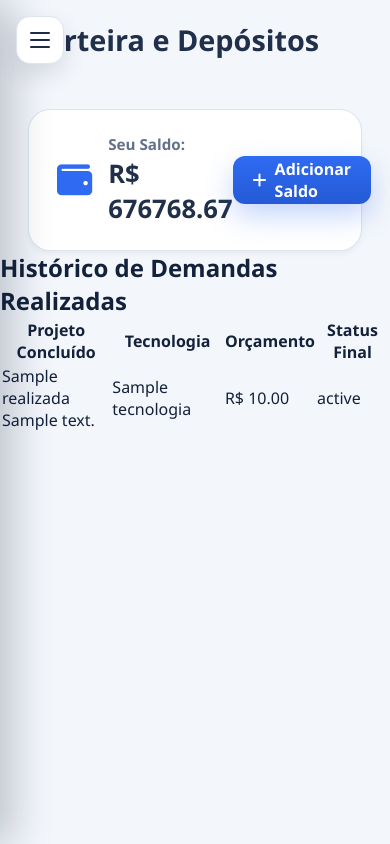
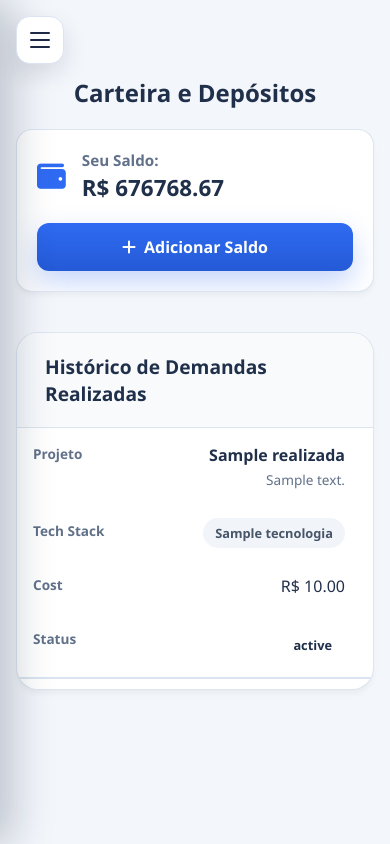
Before and after one commit to TheoNogueiraVirginio/99dev, a Flask app: template templates/carteiraCliente.html in a window 390 px wide. Run offline with Flask 3, Linux system fonts and the light colour scheme; tables that the repository leaves empty hold one stand-in row (values such as "Sample post"); the template is opened without the code that fills it: values that come from a table or form of the project are taken from there, most other values are stand-ins (such as "Sample title", 1, 10 or a date in 2020); some libraries are stand-ins or nearby versions.

Commit message:
style(carteira) adiciona estilização de carteira

```diff
--- a/static/css/carteiraCliente.css
+++ b/static/css/carteiraCliente.css
@@ -1,50 +1,75 @@
+/* --- Container Principal da Carteira --- */
+.carteira-container {
+    max-width: 1280px;
+    margin: 0 auto;
+    padding: 20px 28px;
+}
+
 /* --- Seção: Cabeçalho da Carteira --- */
 .carteira-header {
-    display: flex;
-    justify-content: space-between;
-    align-items: center;
-    padding: 20px 28px;
-    background-color: transparent;
-    margin-bottom: 10px;
+    margin-bottom: 24px;
 }
 
 .carteira-header h2 {
     color: #20304a;
     font-size: 1.8rem;
-    margin: 0;
+    margin: 0 0 4px 0;
 }
 
-.btn-voltar {
-    display: inline-flex;
-    align-items: center;
-    gap: 8px;
-    background-color: #f1f5f9;
-    color: #20304a;
-    padding: 10px 18px;
-    border-radius: 8px;
-    text-decoration: none;
-    font-weight: 600;
-    border: 1px solid #dbe4f0;
-    transition: all 0.2s ease;
+/* --- Seção: Mensagens --- */
+.mensagens-container {
+    margin-bottom: 20px;
 }
 
-.btn-voltar:hover {
-    background-color: #e2e8f0;
-    color: #0f172a;
+.alert-message {
+    display: flex;
+    align-items: center;
+    gap: 12px;
+    padding: 16px 20px;
+    border-radius: 12px;
+    font-weight: 600;
+    font-size: 0.95rem;
+    margin-bottom: 10px;
+    animation: fadeIn 0.3s ease;
 }
 
-/* --- Seção: Carteira de Saldo (Seu código) --- */
+/* Mensagem de sucesso */
+.alert-message.success {
+    background-color: #ecfdf5;
+    color: #065f46;
+    border: 1px solid #a7f3d0;
+}
+.alert-message.success i {
+    color: #10b981;
+    font-size: 1.2rem;
+}
+
+/* Mensagem de Erro */
+.alert-message.error {
+    background-color: #fef2f2;
+    color: #991b1b;
+    border: 1px solid #fecaca;
+}
+.alert-message.error i {
+    color: #ef4444;
+    font-size: 1.2rem;
+}
+
+@keyframes fadeIn {
+    from { opacity: 0; transform: translateY(-5px); }
+    to { opacity: 1; transform: translateY(0); }
+}
+
+/* --- Seção: Carteira de Saldo --- */
 .wallet-card {
     display: flex;
     justify-content: space-between;
     align-items: center;
-    background-color: var(--card-bg, #ffffff); /* Fallback para branco adicionado */
-    margin: 30px 28px 0;
+    background-color: var(--card-bg, #ffffff);
     padding: 24px 28px;
     border-radius: 22px;
     border: 1px solid rgba(219, 228, 240, 0.95);
-    box-shadow: var(--shadow, 0 4px 6px -1px rgba(0, 0, 0, 0.05)); /* Fallback adicionado */
-    max-width: 1280px;
+    box-shadow: var(--shadow, 0 4px 6px -1px rgba(0, 0, 0, 0.05));
 }
 
 .wallet-info {
@@ -55,7 +80,7 @@
 
 .wallet-info i {
     font-size: 2.2rem;
-    color: var(--sidebar-active, #2f6bf2); /* Fallback adicionado */
+    color: var(--sidebar-active, #2f6bf2);
 }
 
 .wallet-info span {
@@ -69,6 +94,9 @@
 .wallet-info strong {
     font-size: 1.6rem;
     color: #20304a;
+    word-break: break-word;
+    max-width: 100%;
+    display: block;
 }
 
 .btn-add-saldo {
@@ -97,7 +125,7 @@
     transform: translateY(0);
 }
 
-/* --- Seção: Modal de Saldo (Funcionalidade de abrir/fechar sem JS) --- */
+/* --- Seção: Modal de Saldo --- */
 .modal-overlay {
     position: fixed;
     top: 0;
@@ -206,3 +234,216 @@
 .btn-save:hover {
     background-color: #245ad6;
 }
+
+/*--- Seção: Histórico de Transações ---  */
+.tarefas {
+    margin-top: 40px;
+    background: #ffffff;
+    border-radius: 22px;
+    box-shadow: 0 4px 6px -1px rgba(0, 0, 0, 0.05);
+    border: 1px solid rgba(219, 228, 240, 0.95);
+    overflow: hidden;
+}
+
+.tarefas-header {
+    padding: 20px 28px;
+    border-bottom: 1px solid #dbe4f0;
+    background-color: #f8fafc;
+}
+
+.tarefas-header h2 {
+    font-size: 1.2rem;
+    color: #20304a;
+    margin: 0;
+}
+
+.tarefas table {
+    width: 100%;
+    border-collapse: collapse;
+    text-align: left;
+}
+
+.tarefas th {
+    background-color: #f8fafc;
+    padding: 16px 28px;
+    font-size: 0.85rem;
+    text-transform: uppercase;
+    color: #61718a;
+    font-weight: 700;
+    letter-spacing: 0.05em;
+    border-bottom: 1px solid #dbe4f0;
+}
+
+.tarefas td {
+    padding: 16px 28px;
+    border-bottom: 1px solid #dbe4f0;
+    vertical-align: middle;
+    color: #20304a;
+}
+
+.tarefas tr:last-child td {
+    border-bottom: none;
+}
+
+.task-title {
+    font-weight: 600;
+    color: #20304a;
+    margin-bottom: 4px;
+}
+
+.task-subtitle {
+    font-size: 0.85rem;
+    color: #61718a;
+}
+
+.tech-pill {
+    background-color: #f1f5f9;
+    color: #475569;
+    padding: 6px 12px;
+    border-radius: 20px;
+    font-size: 0.8rem;
+    font-weight: 600;
+}
+
+.status-pill {
+    padding: 6px 12px;
+    border-radius: 20px;
+    font-size: 0.8rem;
+    font-weight: 600;
+    display: inline-block;
+    text-align: center;
+    border: 1px solid transparent;
+}
+
+.status-concluido {
+    background-color: #e0f2fe;
+    color: #0369a1;
+    border-color: #bae6fd;
+}
+
+.empty-state {
+    text-align: center;
+    padding: 30px;
+    color: #6d7c92;
+}
+
+
+/* Responsividade */
+
+@media (max-width: 768px) {
+    /* Reduz o espaçamento geral da tela */
+    .carteira-container {
+        padding: 16px;
+    }
+
+    .carteira-header h2 {
+        font-size: 1.5rem;
+    }
+
+    /* Ajusta margem para título ficar abaixo do botão */
+    .carteira-header {
+        margin-top: 60px;
+        margin-bottom: 20px;
+        text-align: center;
+    }
+
+    /* Ajustes do card de Saldo */
+    .wallet-card {
+        flex-direction: column;
+        align-items: flex-start;
+        gap: 20px;
+        padding: 20px;
+        border-radius: 16px;
+        overflow: hidden;
+    }
+
+    .wallet-info i {
+        font-size: 1.8rem;
+    }
+
+    .wallet-info strong {
+        font-size: 1.4rem;
+    }
+
+    /* Faz o botão ocupar toda a largura do card */
+    .btn-add-saldo {
+        width: 100%;
+        justify-content: center;
+    }
+
+    /* --- Responsividade da Tabela de Histórico --- */
+    .tarefas table,
+    .tarefas thead,
+    .tarefas tbody,
+    .tarefas th,
+    .tarefas td,
+    .tarefas tr {
+        display: block;
+    }
+
+    .tarefas thead tr {
+        position: absolute;
+        top: -9999px;
+        left: -9999px;
+    }
+
+    .tarefas tr {
+        border-bottom: 2px solid #dbe4f0;
+        margin-bottom: 10px;
+    }
+
+    .tarefas td {
+        position: relative;
+        padding-left: 45%;
+        border-bottom: 1px solid #f1f5f9;
+        min-height: 50px;
+        text-align: right;
+    }
+
+    .tarefas td::before {
+        content: attr(data-label);
+        position: absolute;
+        left: 16px;
+        width: 40%;
+        padding-right: 10px;
+        white-space: nowrap;
+        font-weight: 700;
+        color: #61718a;
+        font-size: 0.85rem;
+        text-align: left;
+    }
+
+    .tarefas td:last-child {
+        border-bottom: none;
+    }
+
+    .tarefas td .task-title,
+    .tarefas td .task-subtitle {
+        text-align: right;
+    }
+
+    .tarefas td.empty-state {
+        padding: 30px 16px !important;
+        text-align: center;
+    }
+
+    .tarefas td.empty-state::before {
+        content: none;
+    }
+}
+
+@media (max-width: 480px) {
+    .alert-message {
+        padding: 12px 16px;
+        font-size: 0.9rem;
+    }
+
+    .modal-content {
+        width: 90%;
+        padding: 24px;
+    }
+
+    .modal-content h2 {
+        font-size: 1.2rem;
+    }
+}
```
